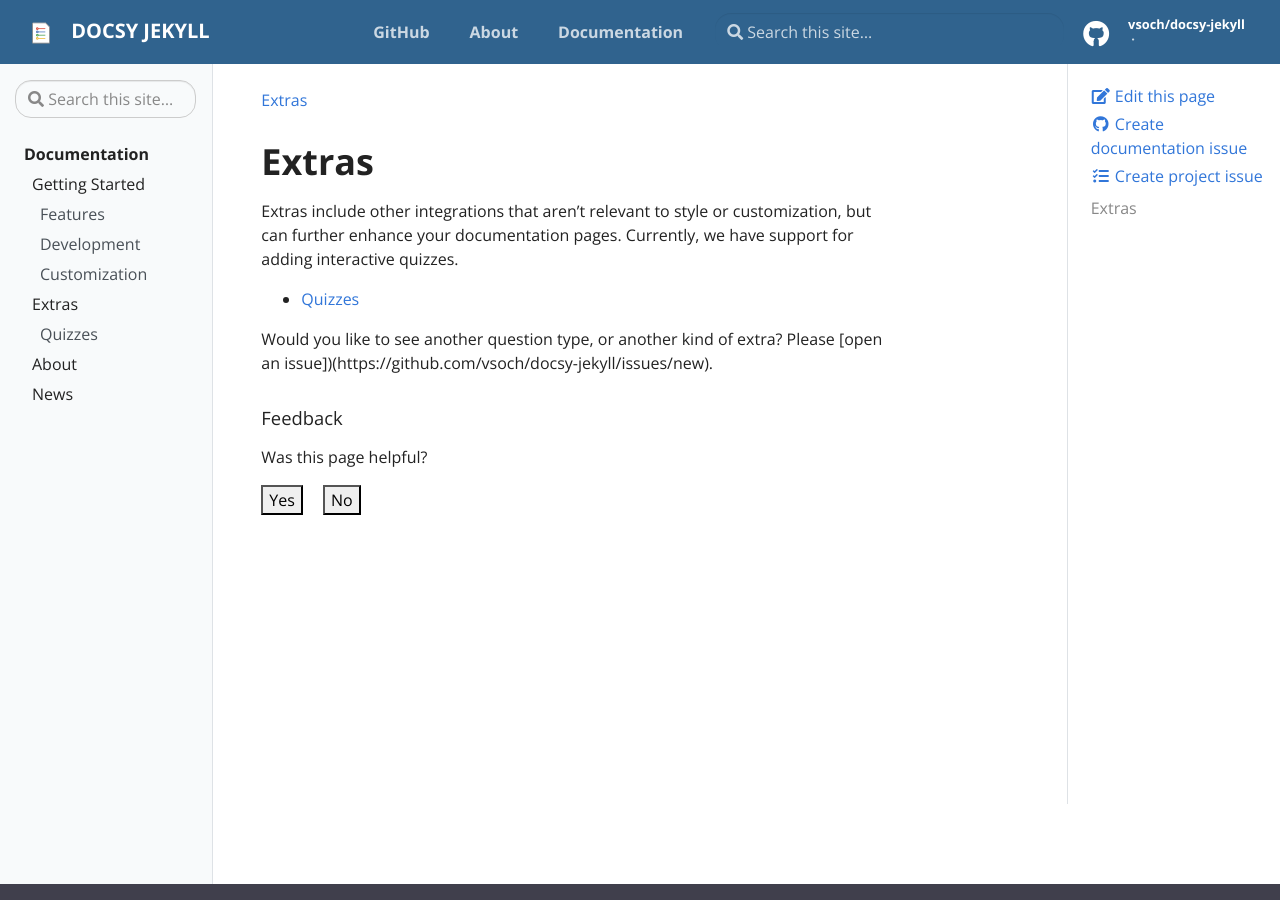
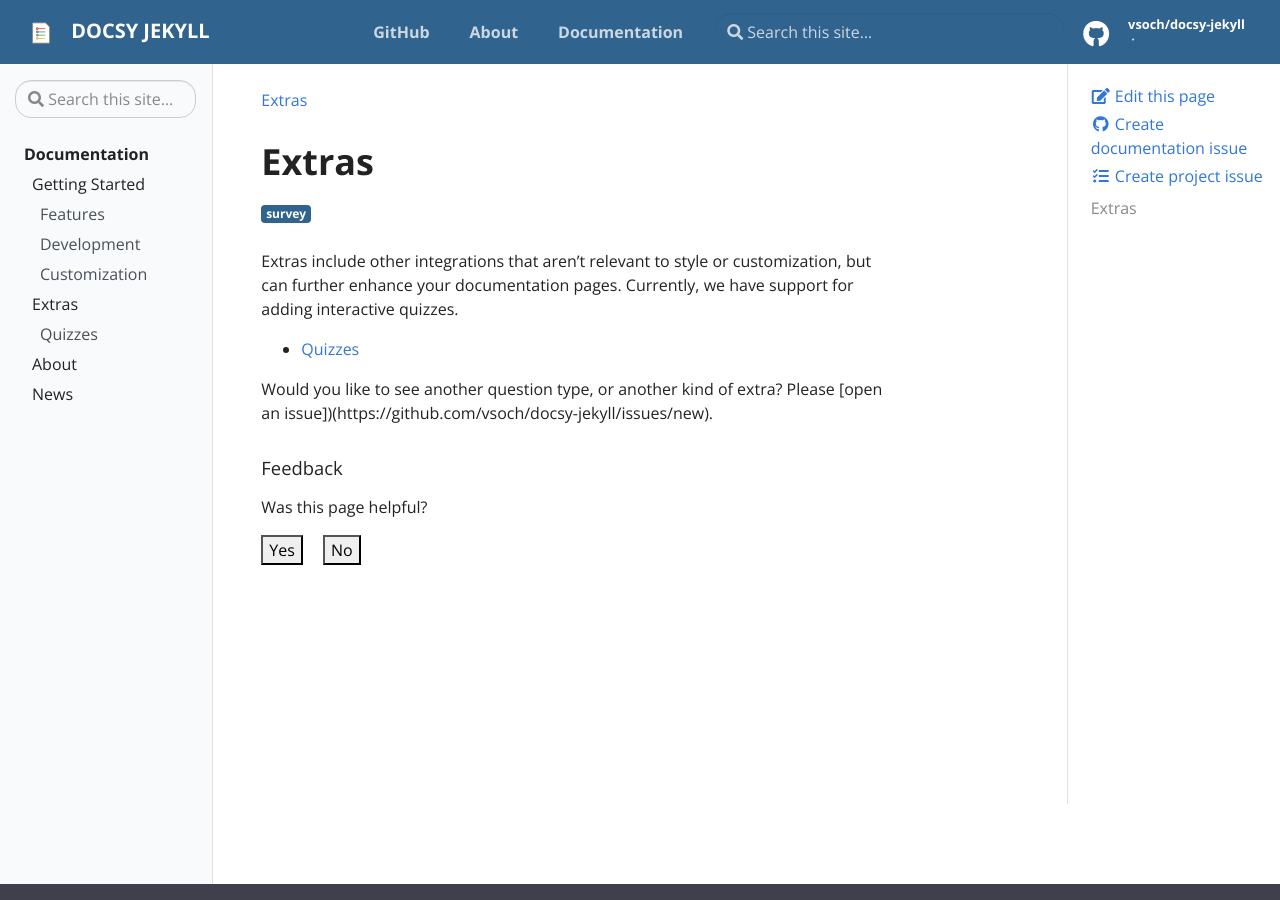
Before and after one commit to vsoch/docsy-jekyll, a Jekyll site: the page built from _docs/extras/index.md, in a window 1280 px wide and 900 px high. Built offline with Jekyll 4.4.1, drawn with Linux system fonts in a browser that asks for light colours.

```diff
--- a/_config.yml
+++ b/_config.yml
@@ -58,7 +58,7 @@ markdown: kramdown
 # If you add tags to pages, you can link them to some external search
 # If you want to disable this, comment the URL.
 tag_search_endpoint: https://ask.cyberinfrastructure.org/search?q=
-tag_color: danger # danger, success, warning, primary, info, secondary
+tag_color: primary # danger, success, warning, primary, info, secondary
 
 accentColor: red # purple, green, etc.
 themeColor: red # purple, green, blue, orange, purple, grey
--- a/_docs/extras/index.md
+++ b/_docs/extras/index.md
@@ -1,6 +1,8 @@
 ---
 title: Extras
 description: Extras, including quizzes.
+tags:
+ - survey
 ---
 
 # Extras
--- a/_includes/tags.html
+++ b/_includes/tags.html
@@ -1,2 +1,2 @@
 {% if site.tag_search_endpoint %}{% if page.tags %}<script>
-$('h1').first().append('<div>{% for tag in page.tags %}<span class="badge badge-{{ site.tag_color }}"><a style="cursor:pointer; color:white" href="{{ site.tag_search_endpoint }}{{ tag }}">{{ tag }}</a></span>{% endfor %}</div>')</script>{% endif %}{% endif %}
+$('h1').first().append('<div>{% for tag in page.tags %}<span style="font-size:12px" class="badge badge-{{ site.tag_color }}"><a style="cursor:pointer; color:white" href="{{ site.tag_search_endpoint }}{{ tag }}">{{ tag }}</a></span>{% endfor %}</div>')</script>{% endif %}{% endif %}
--- a/_layouts/page.html
+++ b/_layouts/page.html
@@ -4,3 +4,4 @@ layout: default
 {{ content }}
 {% include toc.html %}
 {% include permalinks.html %}
+{% include tags.html %}
```
Also changed, not shown: CHANGELOG.md, assets/img/docsy-jekyll.png, 1 other file.
